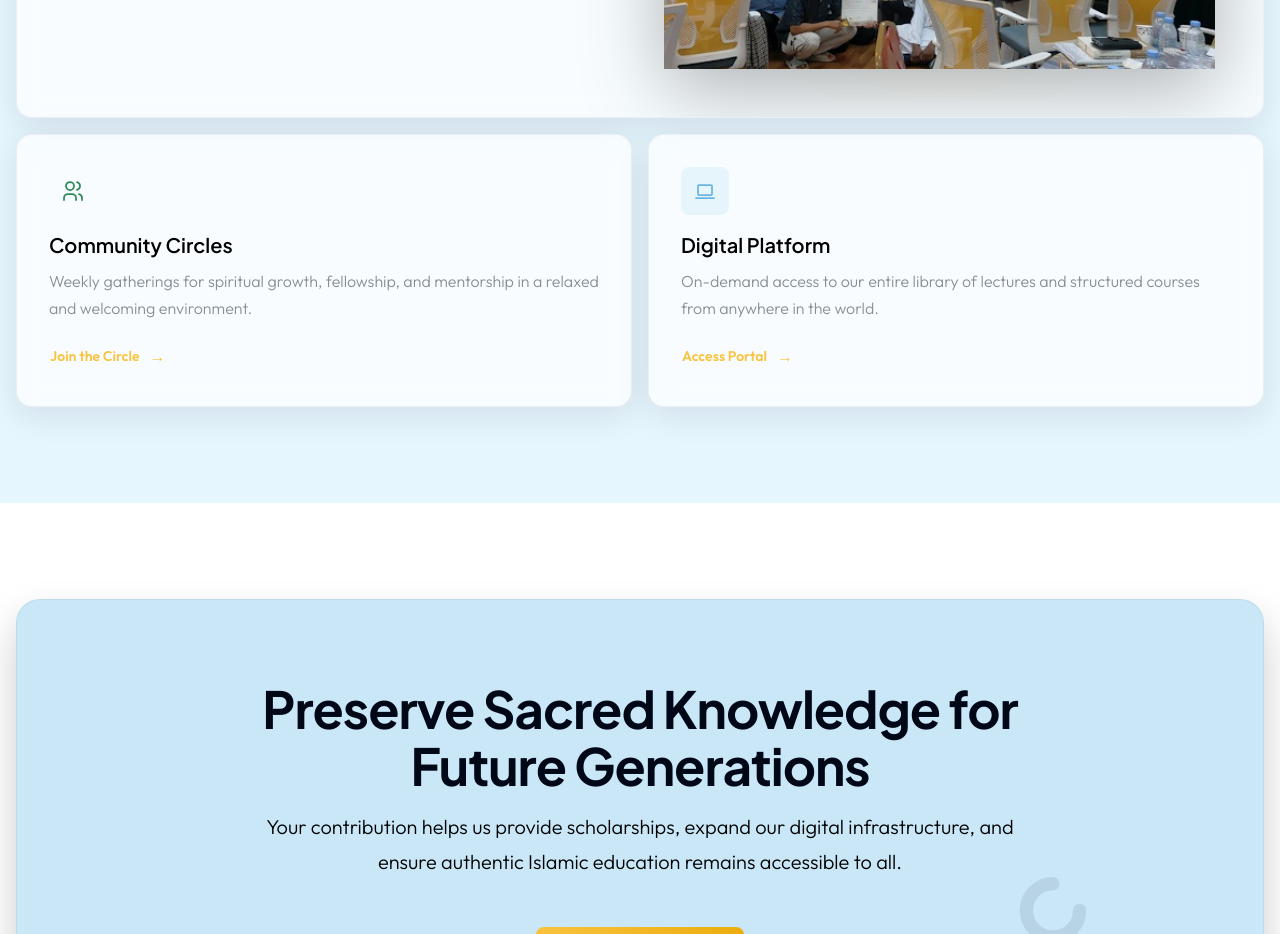
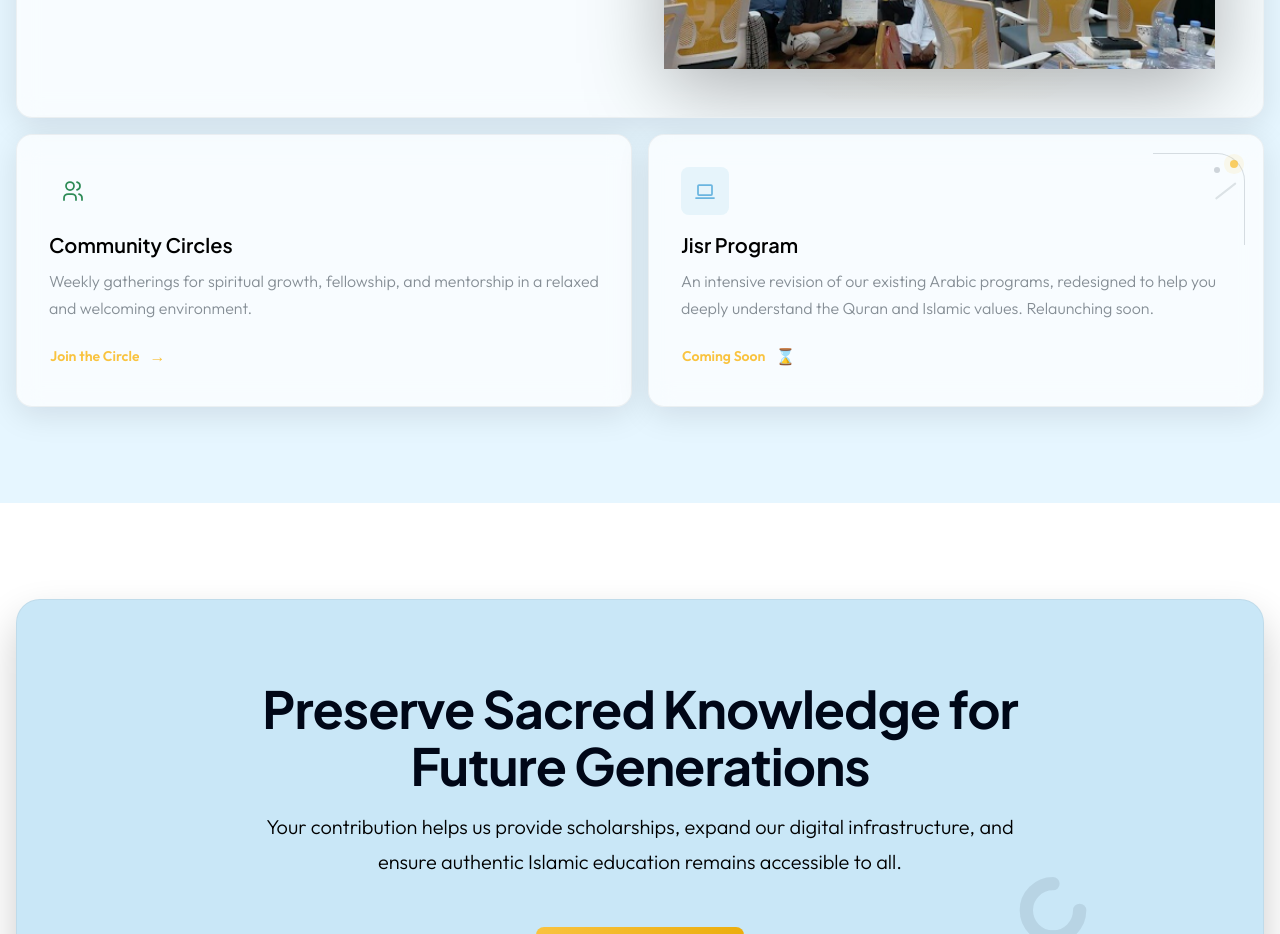
Before and after one commit to Archaick/hijaz, a Next.js app: page /en in a window 1280 px wide. Shown: the part 2360-3294 px from the top of the page. Built offline with nearby package versions, Linux system fonts and the light colour scheme.

Commit message:
style jisr box

```diff
--- a/components/Programs.jsx
+++ b/components/Programs.jsx
@@ -1,12 +1,11 @@
 'use client';
-import { Container, Grid, Box, Flex, Text, Title, Button, Badge } from '@mantine/core';
-import {
-  IconBook2, IconUsers, IconDeviceLaptop, IconWorldPin,
-} from '@tabler/icons-react';
+
+import { Container, Grid, Box, Flex, Text, Title, Button } from '@mantine/core';
+import { IconUsers, IconDeviceLaptop } from '@tabler/icons-react';
 import { useTranslations } from 'next-intl';
 
 const otherPrograms = [
-  { key: 'p2', icon: IconUsers,        color: 'var(--color-tertiary)' },
+  { key: 'p2', icon: IconUsers, color: 'var(--color-tertiary)' },
   { key: 'p3', icon: IconDeviceLaptop, color: '#6ab5e0' },
 ];
 
@@ -21,11 +20,10 @@ export default function Programs() {
       style={{
         background: 'light-dark(var(--color-surface-low), var(--color-primary))',
         position: 'relative',
-        overflow: 'hidden'
+        overflow: 'hidden',
       }}
     >
       <Container size="xl" style={{ position: 'relative', zIndex: 2 }}>
-        {/* Header */}
         <Box mb={64} style={{ maxWidth: 640 }}>
           <Text className="eyebrow-text" mb="md">
             {t('eyebrow')}
@@ -38,9 +36,7 @@ export default function Programs() {
           </Text>
         </Box>
 
-        {/* Program cards */}
         <Grid gutter={{ base: 'md', md: 'xl' }}>
-          {/* Stretched Markaz Tadarus Box */}
           <Grid.Col span={12}>
             <Box
               component="a"
@@ -58,7 +54,7 @@ export default function Programs() {
                 overflow: 'hidden',
                 position: 'relative',
                 backdropFilter: 'blur(12px)',
-                display: 'block'
+                display: 'block',
               }}
             >
               <Flex
@@ -79,7 +75,12 @@ export default function Programs() {
                   >
                     {t('p1_title')}
                   </Title>
-                  <Text size="lg" c="dimmed" mb="xl" style={{ lineHeight: 1.7, fontWeight: 300, maxWidth: 600 }}>
+                  <Text
+                    size="lg"
+                    c="dimmed"
+                    mb="xl"
+                    style={{ lineHeight: 1.7, fontWeight: 300, maxWidth: 600 }}
+                  >
                     {t('p1_desc')}
                   </Text>
                   <Button
@@ -90,15 +91,14 @@ export default function Programs() {
                       color: 'var(--color-secondary)',
                       padding: '0',
                       fontWeight: 600,
-                      pointerEvents: 'none'
+                      pointerEvents: 'none',
                     }}
-                    rightSection={<span style={{ fontSize: '1.2rem' }}>→</span>}
+                    rightSection={<span style={{ fontSize: '1.2rem' }}>&rarr;</span>}
                   >
                     {t('p1_cta')}
                   </Button>
                 </Box>
 
-                {/* Image container */}
                 <Box
                   style={{
                     flex: 1,
@@ -115,8 +115,9 @@ export default function Programs() {
                       position: 'absolute',
                       width: '120%',
                       height: '120%',
-                      background: 'radial-gradient(circle at center, rgba(249,195,64,0.1) 0%, transparent 60%)',
-                      zIndex: 0
+                      background:
+                        'radial-gradient(circle at center, rgba(249,195,64,0.1) 0%, transparent 60%)',
+                      zIndex: 0,
                     }}
                   />
                   <img
@@ -128,7 +129,7 @@ export default function Programs() {
                       width: '100%',
                       maxHeight: '320px',
                       objectFit: 'contain',
-                      filter: 'drop-shadow(0 20px 40px rgba(0,0,0,0.3))'
+                      filter: 'drop-shadow(0 20px 40px rgba(0,0,0,0.3))',
                     }}
                   />
                 </Box>
@@ -136,7 +137,6 @@ export default function Programs() {
             </Box>
           </Grid.Col>
 
-          {/* Other program boxes */}
           {otherPrograms.map(({ key, icon: Icon, color }) => (
             <Grid.Col key={key} span={{ base: 12, sm: 6 }}>
               <Box
@@ -152,10 +152,10 @@ export default function Programs() {
                   gap: '1rem',
                   boxShadow: '0 8px 32px rgba(0,7,23,0.1)',
                   backdropFilter: 'blur(12px)',
-                  position: 'relative'
+                  position: 'relative',
+                  overflow: 'hidden',
                 }}
               >
-                {/* Icon */}
                 <Box
                   style={{
                     width: 48,
@@ -167,6 +167,7 @@ export default function Programs() {
                     justifyContent: 'center',
                     color,
                     flexShrink: 0,
+                    zIndex: 1,
                   }}
                 >
                   <Icon size={24} stroke={1.75} />
@@ -194,7 +195,6 @@ export default function Programs() {
                   </Text>
                 </Box>
 
-                {/* CTA */}
                 <Button
                   variant="subtle"
                   size="sm"
@@ -206,12 +206,81 @@ export default function Programs() {
                     fontWeight: 600,
                     width: 'fit-content',
                     justifyContent: 'flex-start',
-                    zIndex: 1
+                    zIndex: 1,
+                    pointerEvents: key === 'p3' ? 'none' : 'auto',
                   }}
-                  rightSection={<span style={{ fontSize: '1rem' }}>→</span>}
+                  rightSection={
+                    <span style={{ fontSize: '1rem' }}>
+                      {key === 'p3' ? '\u231B' : '\u2192'}
+                    </span>
+                  }
                 >
                   {t(`${key}_cta`)}
                 </Button>
+
+                {key === 'p3' && (
+                  <Box
+                    style={{
+                      position: 'absolute',
+                      inset: 0,
+                      overflow: 'hidden',
+                      pointerEvents: 'none',
+                      zIndex: 0,
+                      userSelect: 'none',
+                    }}
+                    >
+                      <Box
+                        style={{
+                          position: 'absolute',
+                          top: '1.15rem',
+                          right: '1.15rem',
+                          width: 92,
+                          height: 92,
+                          borderTop: '1.5px solid light-dark(rgba(17,32,53,0.16), rgba(255,255,255,0.12))',
+                          borderRight: '1.5px solid light-dark(rgba(17,32,53,0.16), rgba(255,255,255,0.12))',
+                          borderTopRightRadius: 28,
+                          opacity: 0.9,
+                        }}
+                      />
+                      <Box
+                        style={{
+                          position: 'absolute',
+                          top: '1.55rem',
+                          right: '1.55rem',
+                          width: 8,
+                          height: 8,
+                          borderRadius: '999px',
+                          background: 'rgba(249, 195, 64, 0.82)',
+                          boxShadow: '0 0 0 6px light-dark(rgba(249,195,64,0.10), rgba(249,195,64,0.06))',
+                        }}
+                      />
+                      <Box
+                        style={{
+                          position: 'absolute',
+                          top: '2rem',
+                          right: '2.7rem',
+                          width: 6,
+                          height: 6,
+                          borderRadius: '999px',
+                          background: 'light-dark(rgba(17,32,53,0.18), rgba(255,255,255,0.16))',
+                        }}
+                      />
+                      <Box
+                        style={{
+                          position: 'absolute',
+                          top: '2.95rem',
+                          right: '1.7rem',
+                          width: 26,
+                          height: 2,
+                          borderRadius: 999,
+                          background: 'light-dark(rgba(17,32,53,0.12), rgba(255,255,255,0.10))',
+                          transform: 'rotate(-38deg)',
+                          transformOrigin: 'right center',
+                        }}
+                      />
+
+                    </Box>
+                )}
               </Box>
             </Grid.Col>
           ))}
--- a/messages/ar.json
+++ b/messages/ar.json
@@ -32,9 +32,9 @@
     "p2_title": "حلقات المجتمع",
     "p2_desc": "تجمعات أسبوعية للنمو الروحي والأخوة والإرشاد في بيئة مريحة وترحيبية.",
     "p2_cta": "انضم إلى الحلقة",
-    "p3_title": "المنصة الرقمية",
-    "p3_desc": "وصول فوري إلى مكتبتنا الكاملة من المحاضرات والدورات المنظمة من أي مكان في العالم.",
-    "p3_cta": "الدخول إلى البوابة",
+    "p3_title": "برنامج جسر",
+    "p3_desc": "إصدار مكثف ومطور لبرامجنا التعليمية في اللغة العربية، مصمم خصيصاً لتعميق فهمك للقرآن الكريم والقيم الإسلامية. سيطرح قريباً.",
+    "p3_cta": "قريباً",
     "p4_title": "الإرشاد العالمي",
     "p4_desc": "تواصل مع العلماء والمتخصصين لتلقي التوجيه الشخصي في مسيرتك التعليمية.",
     "p4_cta": "تقدم الآن"
--- a/messages/en.json
+++ b/messages/en.json
@@ -32,9 +32,9 @@
     "p2_title": "Community Circles",
     "p2_desc": "Weekly gatherings for spiritual growth, fellowship, and mentorship in a relaxed and welcoming environment.",
     "p2_cta": "Join the Circle",
-    "p3_title": "Digital Platform",
-    "p3_desc": "On-demand access to our entire library of lectures and structured courses from anywhere in the world.",
-    "p3_cta": "Access Portal",
+    "p3_title": "Jisr Program",
+    "p3_desc": "An intensive revision of our existing Arabic programs, redesigned to help you deeply understand the Quran and Islamic values. Relaunching soon.",
+    "p3_cta": "Coming Soon",
     "p4_title": "Global Mentorship",
     "p4_desc": "Connect with leading scholars and academic professionals for personalized guidance on your educational path.",
     "p4_cta": "Apply Now"
--- a/messages/id.json
+++ b/messages/id.json
@@ -32,9 +32,9 @@
     "p2_title": "Halaqah Komunitas",
     "p2_desc": "Pertemuan mingguan untuk pertumbuhan spiritual, persaudaraan, dan bimbingan dalam lingkungan yang santai dan hangat.",
     "p2_cta": "Bergabung",
-    "p3_title": "Platform Digital",
-    "p3_desc": "Akses sesuai permintaan ke seluruh perpustakaan kuliah dan kursus terstruktur kami dari mana saja di dunia.",
-    "p3_cta": "Masuk Portal",
+    "p3_title": "Program Jisr",
+    "p3_desc": "Revisi intensif dari program bahasa Arab kami, yang dirancang lebih mendalam untuk membantu Anda memahami Al-Qur'an dan nilai-nilai Islam. Akan segera diluncurkan.",
+    "p3_cta": "Segera Hadir",
     "p4_title": "Bimbingan Global",
     "p4_desc": "Terhubung dengan para ulama dan profesional akademik terkemuka untuk panduan personal dalam perjalanan pendidikan Anda.",
     "p4_cta": "Daftar Sekarang"
```
